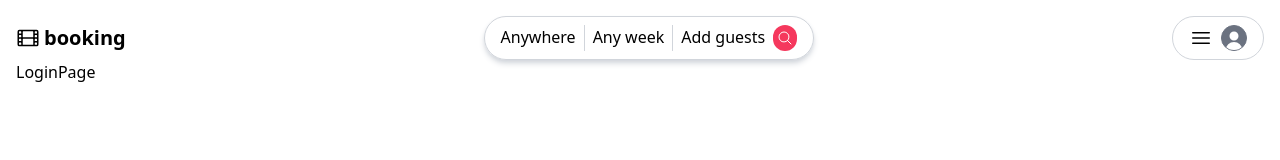
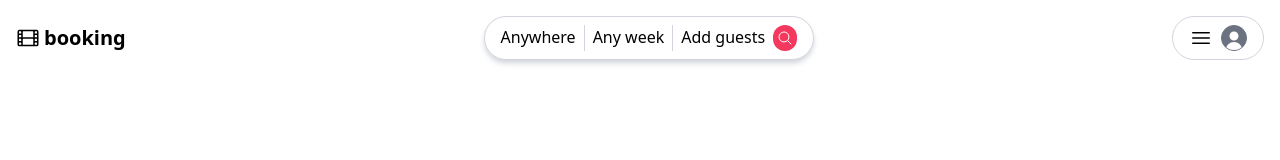
Before and after one commit to RomaSamkov/booking-app-client, a React (Vite) app: page /login in a window 1280 px wide. Shown: the top 160 px of the page. Built offline with nearby package versions, Linux system fonts and the light colour scheme; the HTML template or start-up script is replaced by a standard one.

Commit message:
Update LoginPage.jsx

```diff
--- a/src/pages/LoginPage.jsx
+++ b/src/pages/LoginPage.jsx
@@ -1,3 +1,7 @@
 export default function LoginPage() {
-  return <div>LoginPage</div>;
+  return (
+    <div>
+      <form action=""></form>
+    </div>
+  );
 }
```
